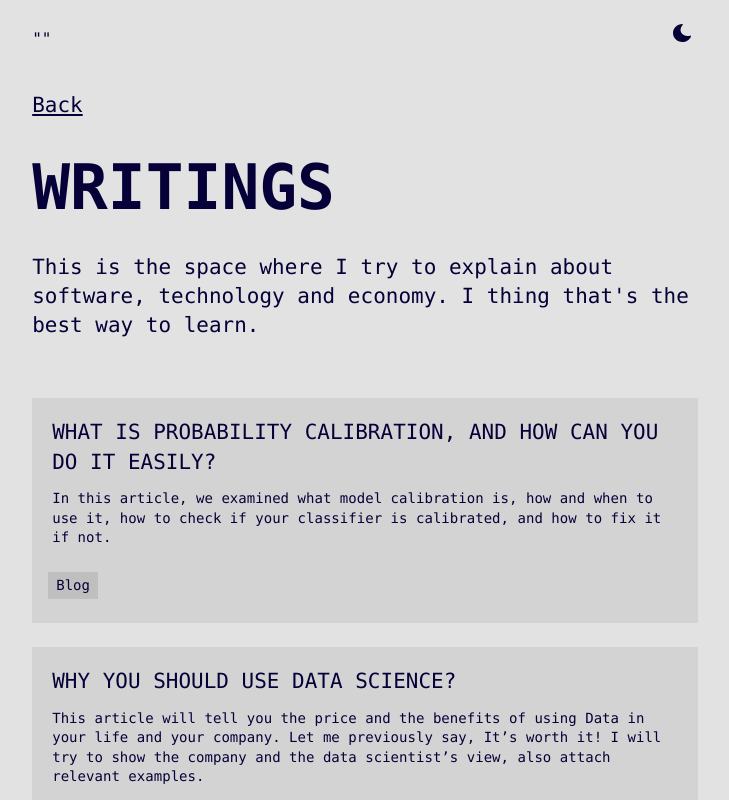
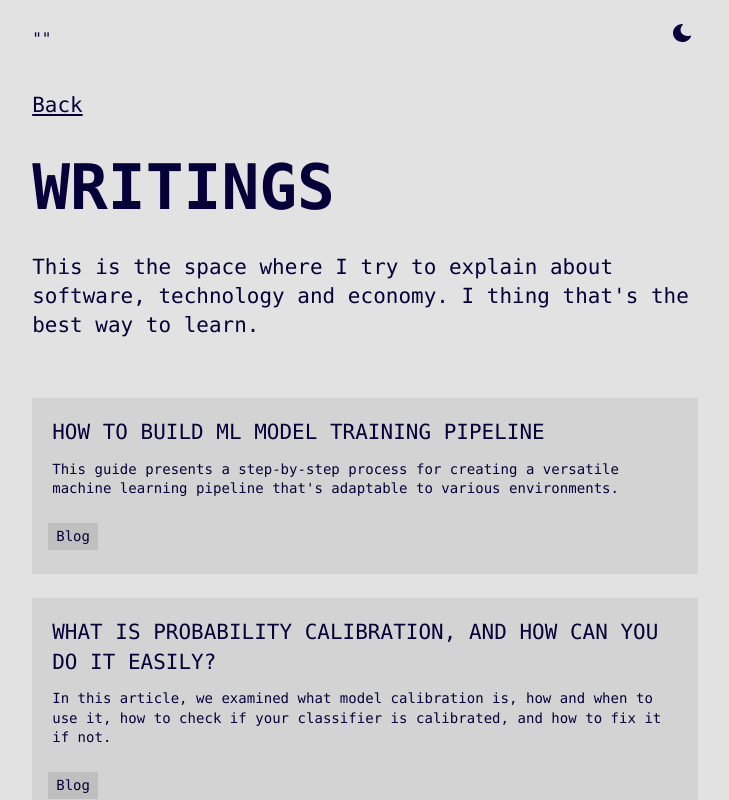
Before and after one commit to HenriPett/henr.dev, a Next.js app: page /writings in a window 1280 px wide. Shown: the top 800 px of the page, without its empty margins (275-1004 px from the left). Built offline with nearby package versions, Linux system fonts and the light colour scheme; no server answers.

Commit message:
Update writings.js

```diff
--- a/pages/writings.js
+++ b/pages/writings.js
@@ -26,6 +26,16 @@ export default function Writings() {
             and economy. I thing that's the best way to learn.
           </p>
           <div className="contentWrapper">
+            <Card
+              link={`https://neptune.ai/blog/building-ml-model-training-pipeline`}
+              className="mainCard"
+              title={"How to Build ML Model Training Pipeline"}
+              description={
+                "This guide presents a step-by-step process for creating a versatile machine learning pipeline that's adaptable to various environments."
+              }
+              type={"Blog"}
+              target=""
+            />
             <Card
               link={`https://henriquepett.medium.com/what-is-probability-calibration-and-how-can-you-do-it-easily-3c9f9ed48a60`}
               className="mainCard"
```
